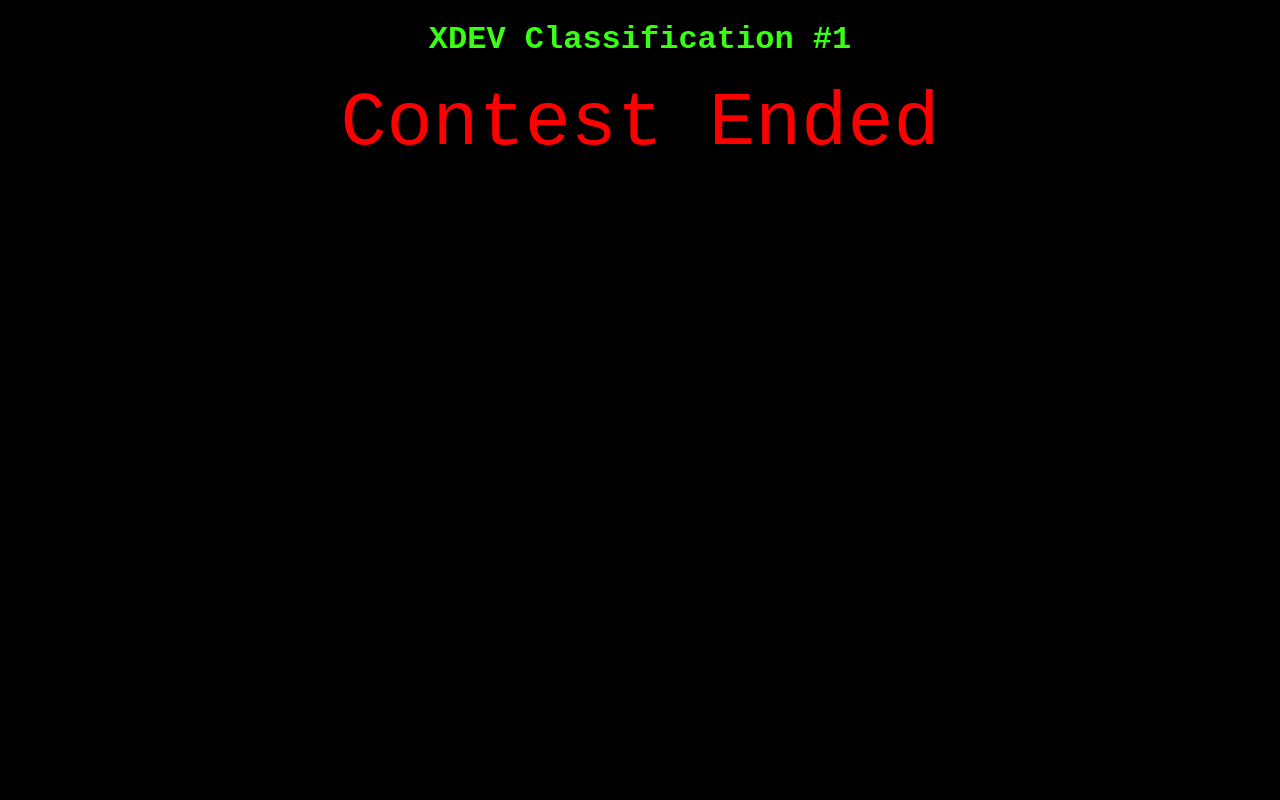
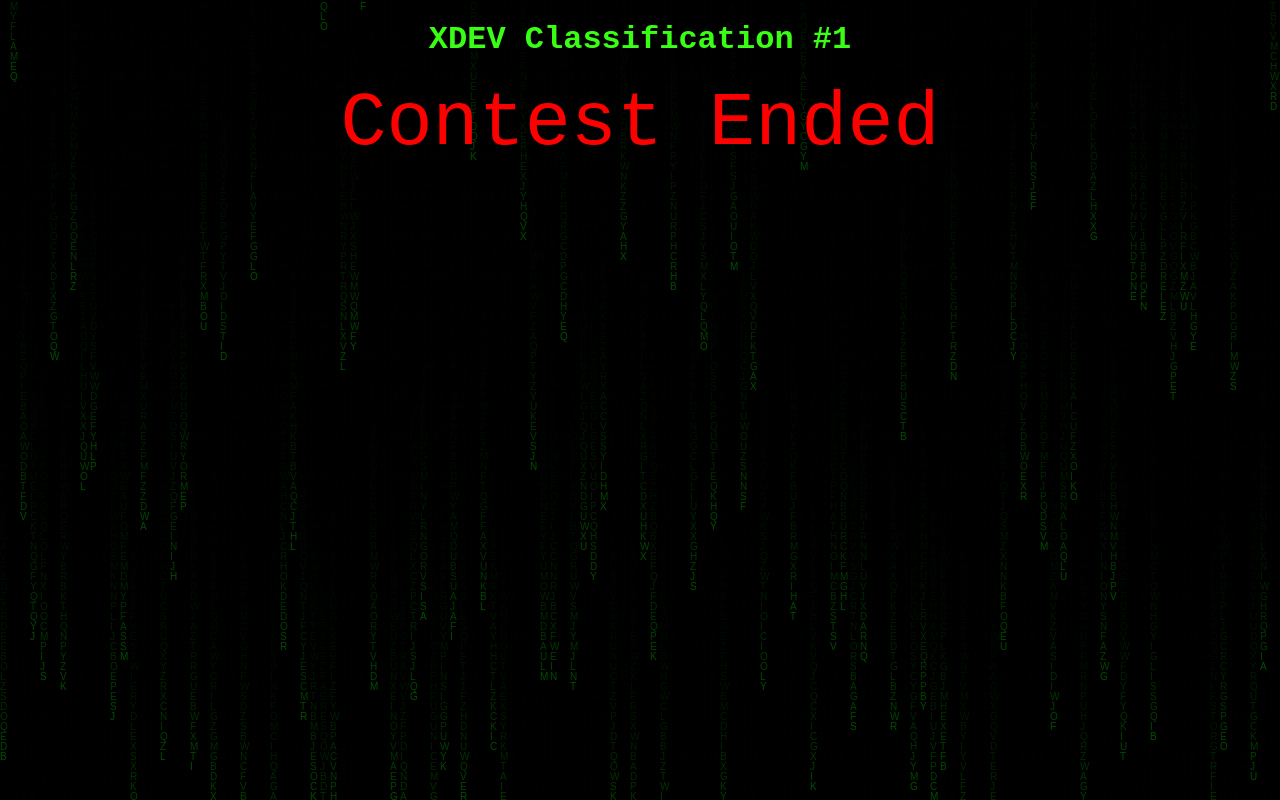
Before and after one commit to sami0vic/Competition-Python, a plain HTML site: page index1.html in a window 1280 px wide. Drawn offline with Linux system fonts and the light colour scheme; a web font is replaced by a local one.

Commit message:
fixing the end contest msg

```diff
--- a/index1.html
+++ b/index1.html
@@ -172,9 +172,7 @@
     <link rel="stylesheet" href="https://fonts.googleapis.com/css?family=Matrix+Code+NFI&display=swap">
 </head>
 <body>
-    <canvas>
-
-    </canvas>
+    <canvas></canvas>
     <div class="countdown">
         <h1>XDEV Classification #1</h1>
         <span id="countdown-text" class="white-text">Countdown until the start of the competition:</span>
@@ -230,15 +228,16 @@
     </div>
 
     <script>
-var canvas = document.querySelector('canvas');
-    var ctx = canvas.getContext('2d');
+        var canvas = document.querySelector('canvas'),
+            ctx = canvas.getContext('2d');
+
         canvas.width = window.innerWidth;
         canvas.height = window.innerHeight;
 
-    var letters = 'ABCDEFGHIJKLMNOPQRSTUVWXYZ'.split('');
+        var letters = 'ABCDEFGHIJKLMNOPQRSTUVWXYZ'.repeat(6).split('');
         var fontSize = 10;
         var columns = canvas.width / fontSize;
-    var drops = Array(columns).fill(1);
+        var drops = Array.from({ length: columns }, () => 1);
 
         function draw() {
             ctx.fillStyle = 'rgba(0, 0, 0, .1)';
@@ -248,22 +247,22 @@ var canvas = document.querySelector('canvas');
                 ctx.fillStyle = '#0f0';
                 ctx.fillText(text, i * fontSize, drops[i] * fontSize);
                 drops[i]++;
-            if (drops[i] * fontSize > canvas.height && Math.random() > .975) {
+                if (drops[i] * fontSize > canvas.height && Math.random() > 0.975) {
                     drops[i] = 0;
                 }
             }
         }
 
-    function formatTime(time, digits = 2) {
-        return time.toString().padStart(digits, '0');
-    }
+        setInterval(draw, 30); // Animate the canvas
 
         document.addEventListener('DOMContentLoaded', function () {
-        const competitionStartTime = Date.parse('2024-08-26T09:30:00+0100');
-        const competitionEndTime = Date.parse('2024-08-27T12:30:00+0100');
+            const competitionStartTime = Date.parse('2024-08-27T13:11:00+0100');
+            const competitionEndTime = Date.parse('2024-08-27T09:30:00+0100');
 
             const countdownDiv = document.querySelector('.countdown');
-        const contestEndDiv = document.querySelector('.contest_end');
+            const problemDiv = document.querySelector('.exercise-container');
+            const popup = document.getElementById('popup');
+            const popupTimer = document.getElementById('popup-timer');
 
             const timer = setInterval(function () {
                 const now = new Date().getTime();
@@ -272,11 +271,27 @@ var canvas = document.querySelector('canvas');
 
                 if (timeRemaining <= 0 && timeUntilEnd > 0) {
                     countdownDiv.style.display = 'none'; // Hide countdown
-                contestEndDiv.style.display = 'none'; // Hide contest end message
+                    problemDiv.style.display = 'block'; // Show problems
+                    popup.style.display = 'block'; // Show popup
+                    clearInterval(timer); // Stop the countdown timer
+
+                    const popupTimerInterval = setInterval(function () {
+                        const elapsedTime = new Date().getTime() - competitionStartTime;
+                        const hours = Math.floor(elapsedTime / (1000 * 60 * 60));
+                        const minutes = Math.floor((elapsedTime % (1000 * 60 * 60)) / (1000 * 60));
+                        const seconds = Math.floor((elapsedTime % (1000 * 60)) / 1000);
+                        popupTimer.textContent = `Competition Time: ${hours}h ${minutes}m ${seconds}s`;
+                    }, 1000);
+
+                    // Clear popup timer interval when the competition ends
+                    setTimeout(() => clearInterval(popupTimerInterval), timeUntilEnd);
+                    return;
                 } else if (timeUntilEnd <= 0) {
-                clearInterval(timer);
                     countdownDiv.style.display = 'none'; // Hide countdown
-                contestEndDiv.style.display = 'block'; // Show contest end message
+                    problemDiv.style.display = 'none'; // Hide problems
+                    popup.style.display = 'none'; // Hide popup
+                    document.querySelector('.contest_end').style.display = 'block'; // Show contest end message
+                    clearInterval(timer); // Stop the countdown timer
                 } else if (timeRemaining > 0) {
                     const days = Math.floor(timeRemaining / (1000 * 60 * 60 * 24));
                     const hours = Math.floor((timeRemaining % (1000 * 60 * 60 * 24)) / (1000 * 60 * 60));
@@ -296,12 +311,14 @@ var canvas = document.querySelector('canvas');
                     }
 
                     countdownDiv.style.display = 'block'; // Ensure countdown is visible
-                contestEndDiv.style.display = 'none'; // Ensure contest end message is hidden
+                    problemDiv.style.display = 'none'; // Ensure problems are hidden
                 }
             }, 1000);
         });
 
-
+        function formatTime(time, digits = 2) {
+            return time.toString().padStart(digits, '0');
+        }
     </script>
 </body>
 </html>
```
Lines whose indentation alone changed are shown as unchanged.
